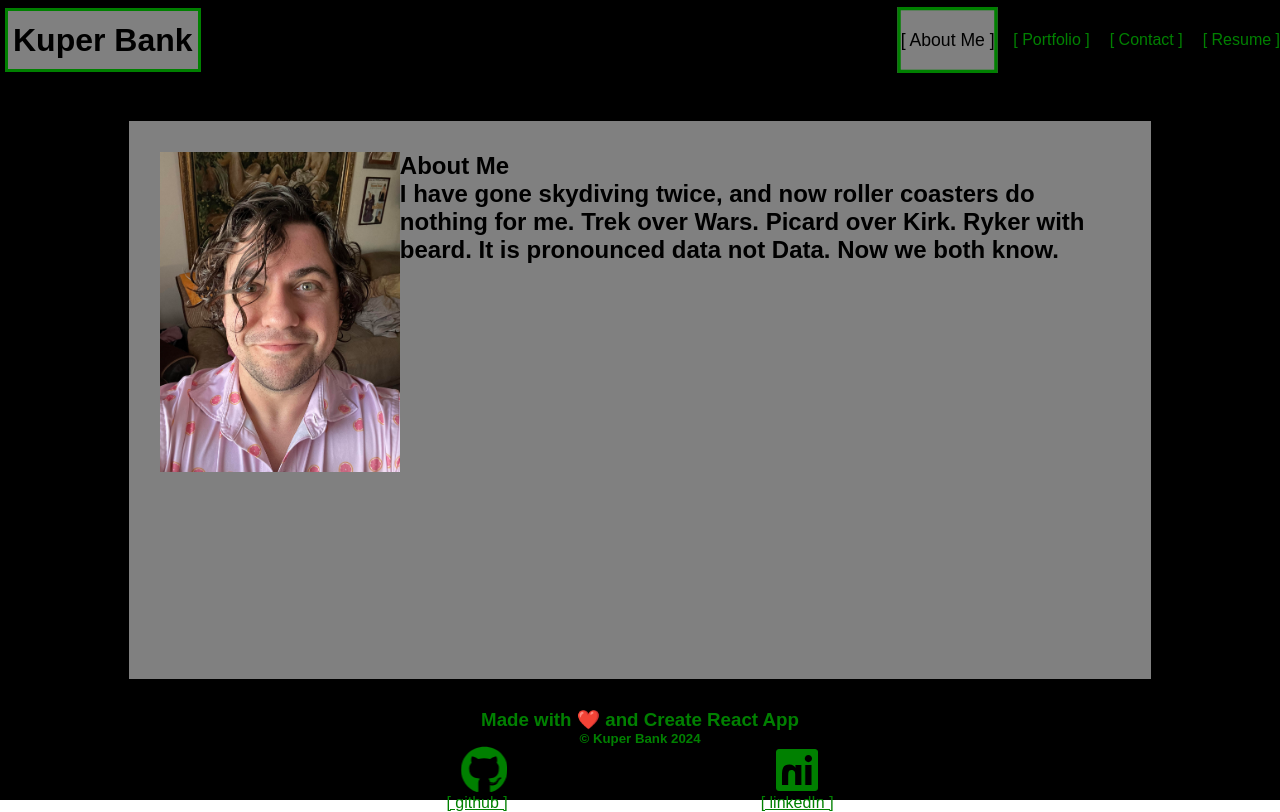
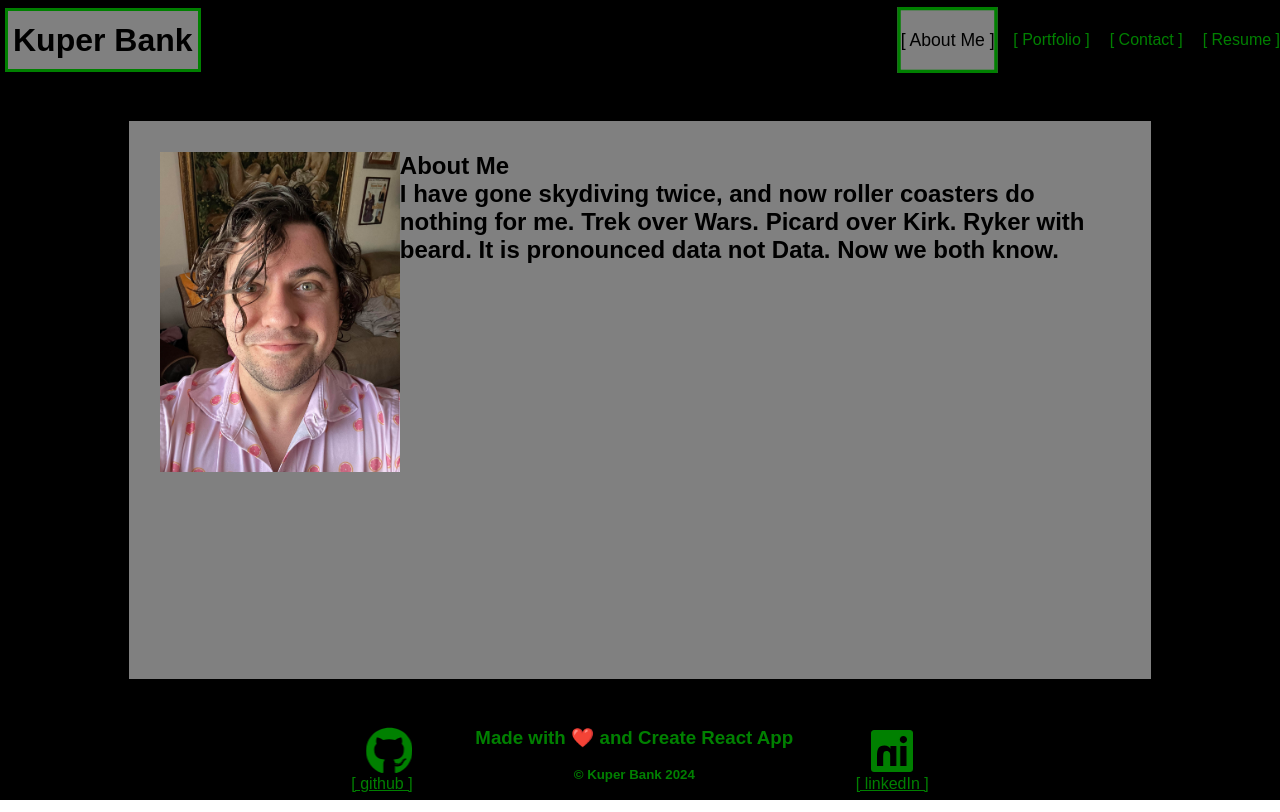
Before and after one commit to justkuper/React_Portfolio, a React (Create React App) app: page / in a window 1280 px wide. Built offline with nearby package versions, Linux system fonts and the light colour scheme.

Commit message:
added center-text to style and li containing h3 and h5. also moved h3 and h5 into a ul>li

```diff
--- a/src/Footer/index.jsx
+++ b/src/Footer/index.jsx
@@ -1,24 +1,28 @@
-import React, { useState} from 'react';
+import React, { useState } from 'react';
 import { FontAwesomeIcon } from '@fortawesome/react-fontawesome';
 import { faGithub, faLinkedin } from '@fortawesome/free-brands-svg-icons';
 import "./style.css";
 export default function Footer() {
     return (
         <footer className="Footer">
-            <h3>Made with ❤️ and Create React App</h3>
-            <h5>&copy; Kuper Bank 2024</h5>
+
+
             <ul>
                 <li><a href="https://github.com/justkuper">
                     <FontAwesomeIcon icon={faGithub} flip size="3x" style={{ color: 'green', marginLeft: '15px' }} />
                 </a>
-                <br/>
+                    <br />
                     <a href="https://github.com/justkuper">
                         <span className="d-inline-block mx-1 name">[ github ]</span>
                     </a>
                 </li>
+                <li className='center-text'><h3>Made with ❤️ and Create React App</h3>
+                <br />
+                <h5>&copy; Kuper Bank 2024</h5>
+                </li>
                 <li><a href="https://www.linkedin.com/in/kuperbank/">
                     <FontAwesomeIcon icon={faLinkedin} flip size="3x" style={{ color: 'green', marginLeft: '15px' }} />
-                <br/>
+                    <br />
                     [ linkedIn ]</a></li>
             </ul>
         </footer>
--- a/src/Footer/style.css
+++ b/src/Footer/style.css
@@ -24,3 +24,7 @@
 .Footer a:hover {
     opacity:0.5
 }
+
+.center-text {
+    text-align:center;
+}
```
Lines whose indentation alone changed are shown as unchanged.
